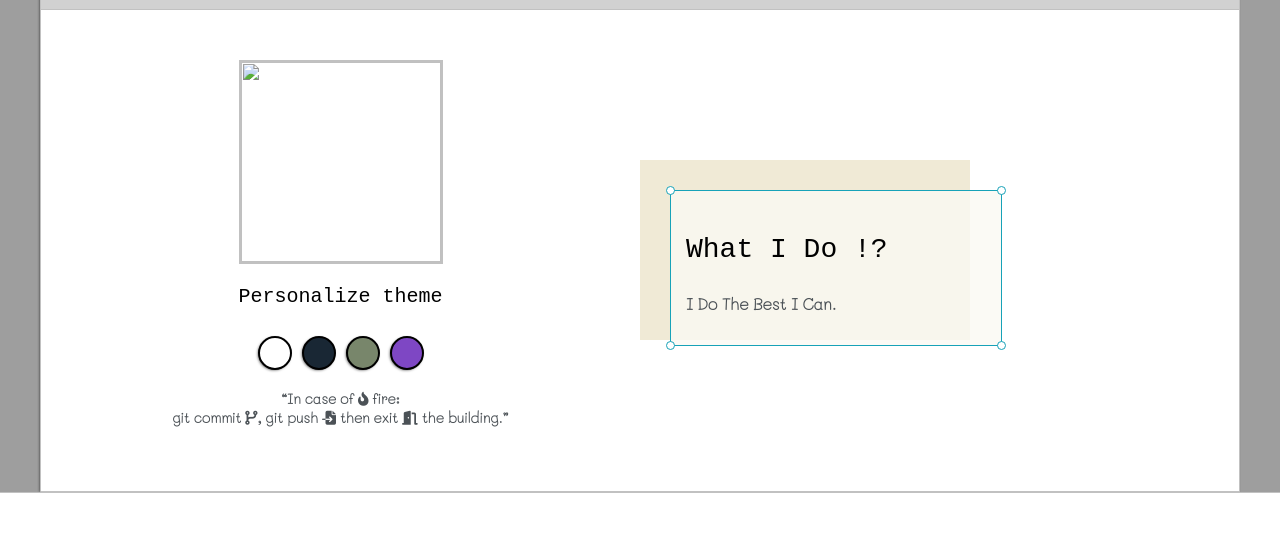
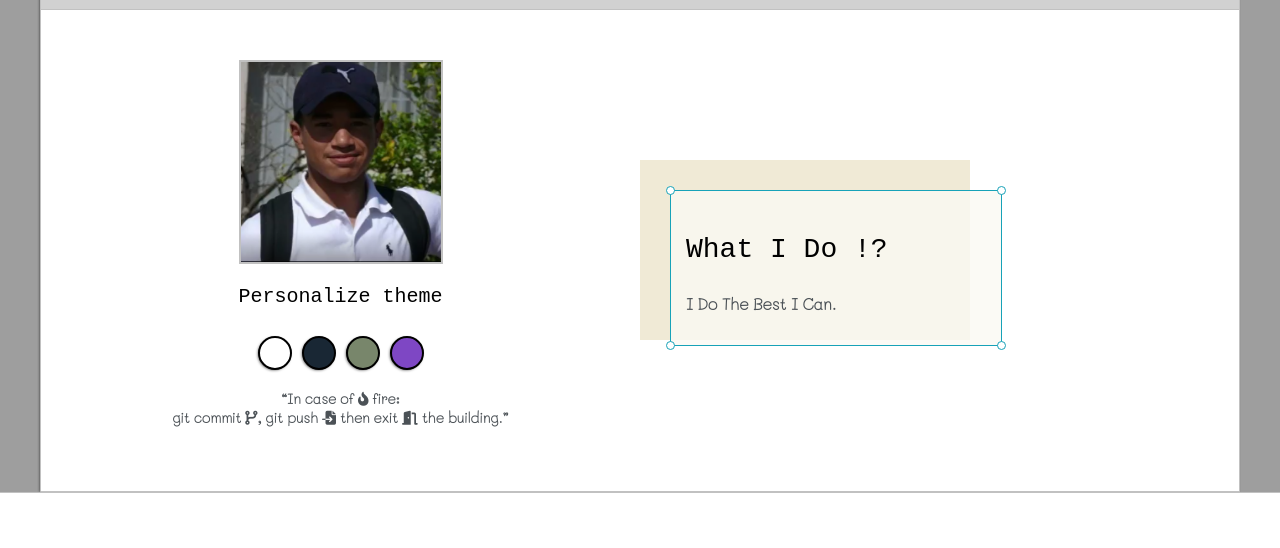
Before and after one commit to Sbai-Salah/portfolio-salah, a plain HTML site: page index.html in a window 1280 px wide. Shown: the part 197-745 px from the top of the page. Drawn offline with Linux system fonts and the light colour scheme; the site is published under a folder, as on GitHub Pages, so addresses that start at the root find nothing.

Commit message:
Update index.html

```diff
--- a/index.html
+++ b/index.html
@@ -92,7 +92,7 @@
             </ul>
           </div>
           <div class="left-col">
-            <img id="profil-pic" src="/images/face.png" alt="" />
+            <img id="profil-pic" src="images/face.png" alt="" />
             <h5 style="text-align: center; line-height: 0">
               Personalize theme
             </h5>
```
